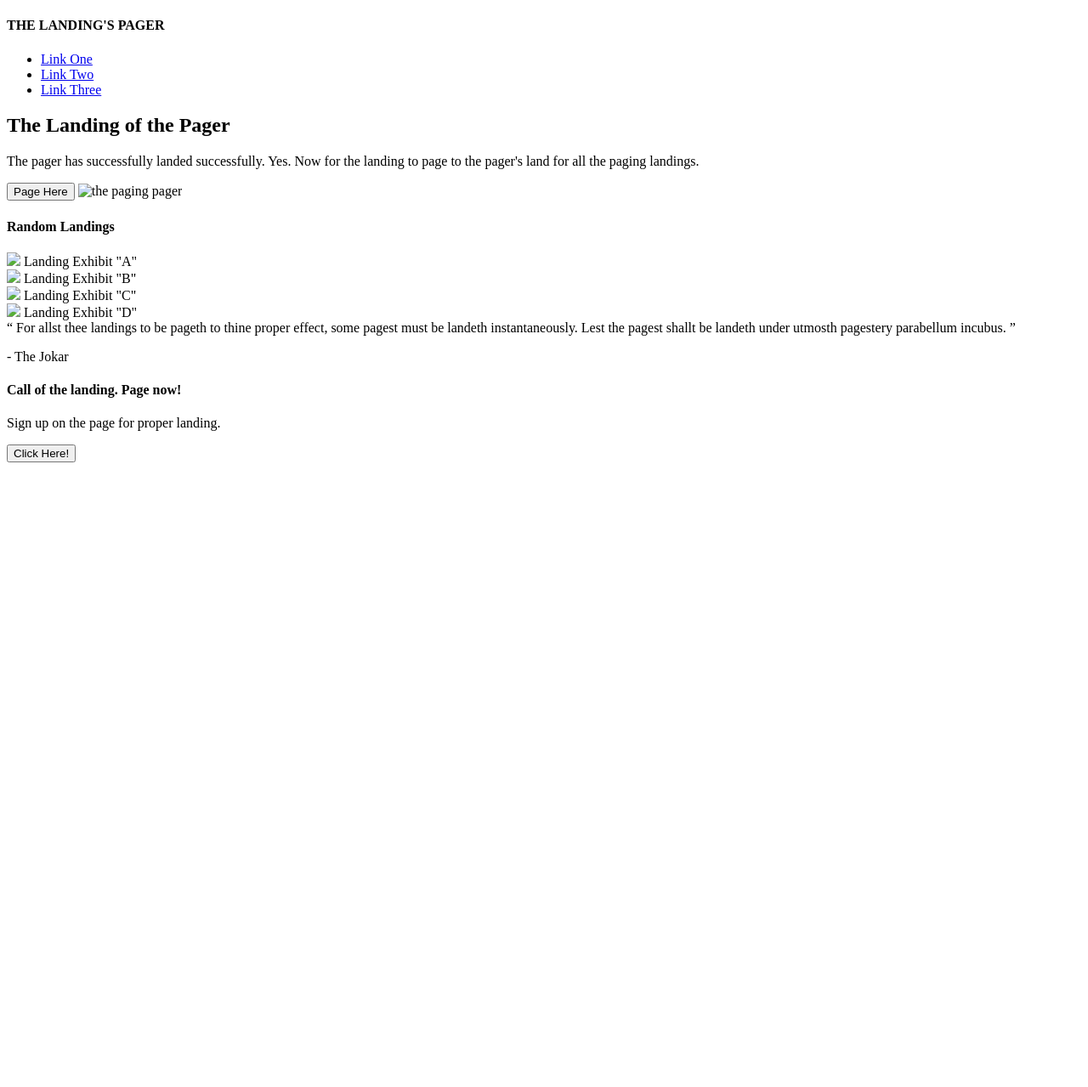
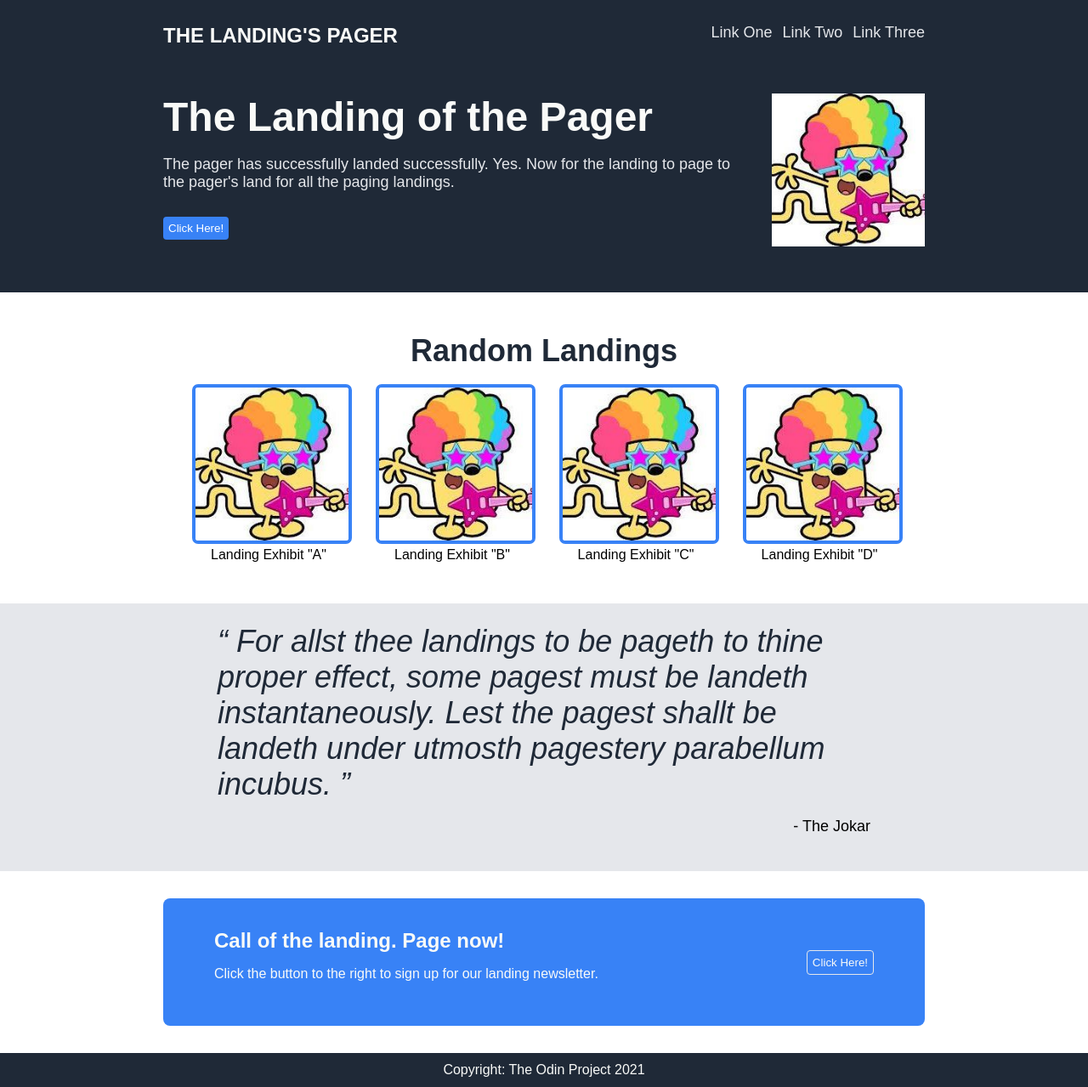
Before and after one commit to X-E-O-N/odin-landing-page, a plain HTML site: page index.html in a window 1280 px wide. Shown: the whole page at 85% size. Before the commit the page ends 800 px from the top, so only its background shows below. Drawn offline with Linux system fonts and the light colour scheme.

Commit message:
added css for the rest of the pages along with additional divs in index.html. added a footer.

```diff
--- a/index.html
+++ b/index.html
@@ -6,8 +6,9 @@
     <link href="style.css" rel="stylesheet">
 </head>
 <body>
+    <div class="headerfront">
         <div class="header">
-        <h4>THE LANDING'S PAGER</h4>
+            <h4 class="logo">THE LANDING'S PAGER</h4>
             <ul>
                 <li><a href="#" target="_blank">Link One</a></li>
                 <li><a href="#" target="_blank">Link Two</a></li>
@@ -15,30 +16,35 @@
             </ul>
         </div>
         <div class="front">
-        <h2>The Landing of the Pager</h2>
-        <p>
+            <div class="not-image">
+                <h2 class="hero-title">The Landing of the Pager</h2>
+                <p class="hero-text">
                     The pager has successfully landed successfully. Yes. Now for the landing to page to the pager's land for all the paging landings.
                 </p>
-        <button type="button">Page Here</button>
-        <img href="images/sonny.jpg" alt="the paging pager">
+                <button type="button">Click Here!</button>
+            </div>
+            <img src="images/sonny.jpg" alt="the paging pager">
+        </div>
     </div>
     <div class="slides">
-        <h4>Random Landings</h4>
-        <div>
-            <img src="#">
+        <h4 class="slideheader">Random Landings</h4>
+        <div class="container">
+            <div class="slide">
+                <img src="images/sonny.jpg">
                 Landing Exhibit "A"
             </div>
-        <div>
-            <img src="#">
+            <div class="slide">
+                <img src="images/sonny.jpg">
                 Landing Exhibit "B"
             </div>
-        <div>
-            <img src="#">
+            <div class="slide">
+                <img src="images/sonny.jpg">
                 Landing Exhibit "C"
             </div>
-        <div>
-            <img src="#">
+            <div class="slide">
+                <img src="images/sonny.jpg">
                 Landing Exhibit "D"
+            </div>
         </div>
     </div>
     <div class="quote">
@@ -47,10 +53,17 @@
         </q>
         <p>- The Jokar</p>
     </div>
+    <div class="advert">
+        <div class="advert-container">
+            <div class="not-button">
+                <h4>Call of the landing. Page now!</h4>
+                <p>Click the button to the right to sign up for our landing newsletter.</p>
+            </div>
+            <button type="button">Click Here!</button>
+        </div>
+    </div>
     <div class="footer">
-        <h4>Call of the landing. Page now!</h4>
-        <p>Sign up on the page for proper landing.</p>
-        <button type="button">Click Here!</button>
+        Copyright: The Odin Project 2021
     </div>
 </body>
 </html>
--- a/style.css
+++ b/style.css
@@ -0,0 +1,172 @@
+body {
+    font-family: Arial, Helvetica, sans-serif;
+    width: auto;
+    min-height: 100vh;
+    margin: 0;
+    display: flex;
+    flex-direction: column;
+    justify-content: space-between;
+}
+
+h2,
+h4 {
+    margin: 0;
+    padding: 0;
+}
+
+a {
+    text-decoration: none;
+}
+
+ul {
+    margin: 0;
+    padding: 0;
+    list-style-type: none;
+    display: flex;
+    gap: 12px;
+}
+
+.headerfront {
+    background-color: #1f2937;
+}
+
+.logo {
+    font-size: 24px;
+    color: #f9faf8;
+}
+
+.header,
+.front {
+    display: flex;
+    justify-content: space-between;
+    width: 70vw;
+    margin: 28px auto;
+}
+
+.front {
+    padding: 26px;
+}
+
+.hero-title {
+    font-size: 48px;
+    font-weight: bolder;
+    color: #f9faf8;
+}
+
+.hero-text,
+a {
+    font-size: 18px;
+    color: #e5e7eb
+}
+
+.not-image button {
+    background-color: #3882f6;
+    color: white;
+    margin-top: 12px;
+    border: none;
+    border-radius: 4px;
+    padding: 6px;
+}
+
+.front img {
+    width: 180px;
+    height: auto;
+    margin-left: 32px;
+}
+
+.slides {
+    text-align: center;
+    min-height: 20vh;
+    margin: 48px auto;
+}
+
+.slideheader {
+    font-size: 36px;
+    font-weight: bolder;
+    color: #1f2937;
+    margin-bottom: 18px;
+}
+
+.container {
+    display: flex;
+    justify-content: center;
+    gap: 36px;
+}
+
+.slide {
+    max-width: 180px;
+}
+
+.slide img {
+    width: 180px;
+    height: auto;
+    border: 4px solid #3882f6;
+    border-radius: 7px;
+}
+
+.quote {
+    min-height: 20vh;
+    background-color: #e5e7eb;
+    padding: 24px;
+    display: flex;
+    flex-direction: column;
+    justify-content: center;
+    align-items: center;
+}
+
+.quote q,
+.quote p {
+    width: 60vw;
+}
+
+.quote q {
+    font-size: 36px;
+    font-style: italic;
+    color: #1f2937;
+}
+
+.quote p {
+    text-align: end;
+    font-size: 18px;
+}
+
+.advert {
+    display: flex;
+    justify-content: center;
+    align-items: center;
+    margin: 32px auto;
+}
+
+.advert-container {
+    background-color: #3882f6;
+    color: #f9faf8;
+    width: 70vw;
+    padding: 36px 60px;
+    border-radius: 8px;
+    box-sizing: border-box;
+    display: flex;
+    justify-content: space-between;
+    align-items: center;
+}
+
+.advert-container button {
+    background-color: #3882f6;
+    color: #f9faf8;
+    border: 1px solid #e5e7eb;
+    border-radius: 4px;
+    padding: 6px;
+}
+
+.not-button h4 {
+    font-size: 24px;
+    font-weight: bold;
+}
+
+.footer {
+    background-color: #1f2937;
+    color: #f9faf8;
+    min-height: 5vh;
+    display: flex;
+    justify-content: center;
+    align-items: center;
+}
```
Lines whose indentation alone changed are shown as unchanged.
